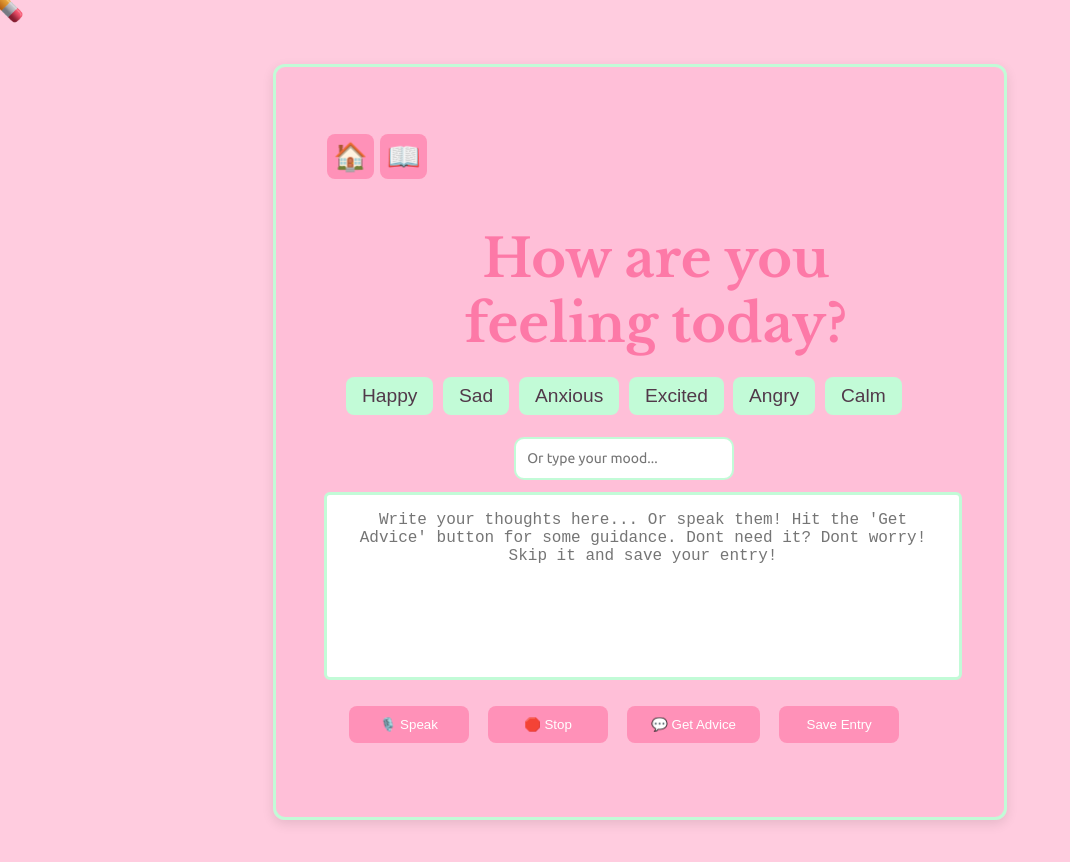
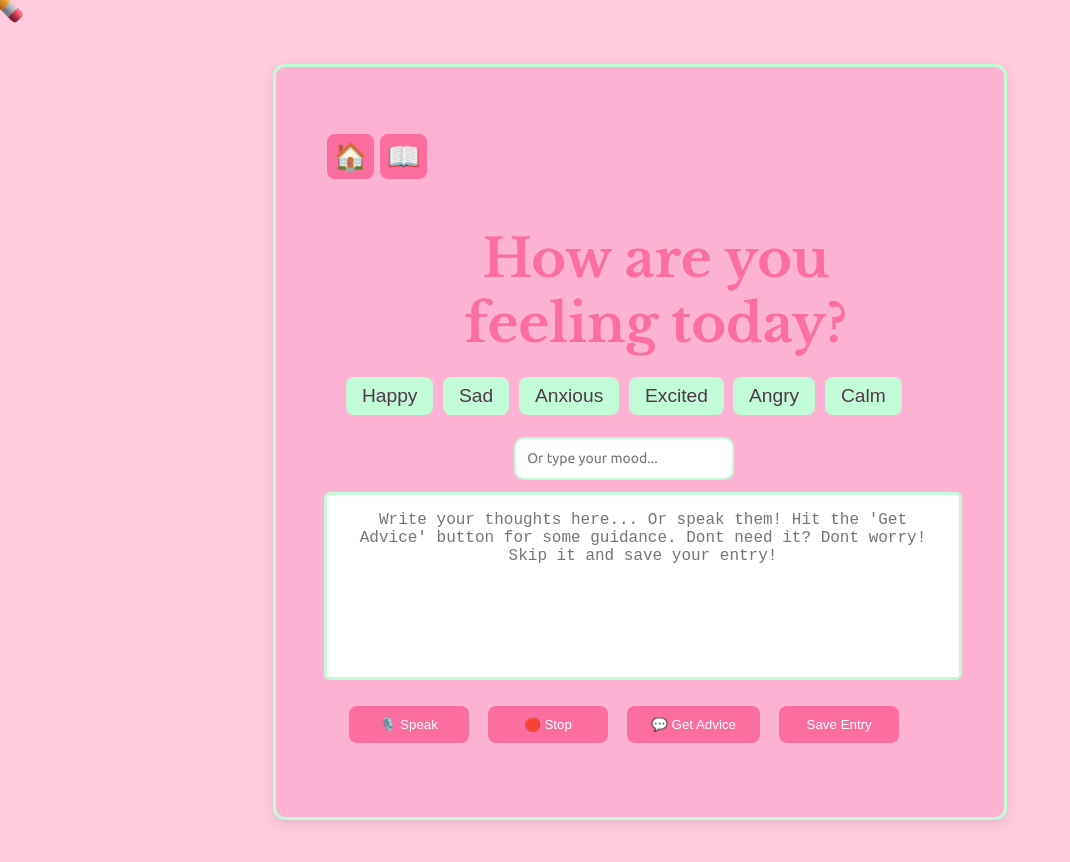
Before and after one commit to ShaynaMBarclay/vent2me, a React (Vite) app: page /journal in a window 1280 px wide. Shown: the whole page, without its empty margins (0-1070 px from the left). Built offline with nearby package versions, Linux system fonts and the light colour scheme; a web font is replaced by a local one.

Commit message:
color change

```diff
--- a/src/styles/History.css
+++ b/src/styles/History.css
@@ -372,7 +372,7 @@ body.dark-mode .toggle-advice {
   border-radius: 15rem;
   box-shadow: 0px 0px 5px rgba(0, 0, 0, 0.1);
   font-family: "Libre Baskerville", serif;
-  border: 3px solid #ff91b8;
+  border: 3px solid #fe4d8b;
   text-align: center;
   font-size: 13px;
   margin-bottom: 2rem;
@@ -382,7 +382,7 @@ body.dark-mode .toggle-advice {
   visibility: visible;
   opacity: 1;
   transition: opacity 0.3s;
-  border: 3px solid #ff91b8;
+  border: 3px solid #fe4d8b;
 
 }
 
@@ -438,7 +438,7 @@ color:  #ffdfdf;
   display: block;
   margin-top: 1.3rem;
   background-color: #fed1f9;
-  border: 3px solid #ff91b8;
+  border: 3px solid #fe4d8b;
   padding: 0.7rem;
   border-radius: 0.5rem;
   cursor: pointer;
--- a/src/styles/Journal.css
+++ b/src/styles/Journal.css
@@ -3,7 +3,7 @@
   margin: 4rem auto;
   padding: 4rem 5rem 4rem 3rem;
   border-radius: 12px;
-  background-color: #fc65a61f;
+  background-color: #feb3d4;
   box-shadow: 0 4px 12px rgba(0, 0, 0, 0.1);
   border: 3px solid #c2fbd7;
 }
@@ -16,7 +16,7 @@ body.dark-mode .journal-container {
 h2 {
   opacity: 0; /* start hidden */
   text-align: center;
-  color: #fd79a7;
+  color: #fd6ea0;
   margin-bottom: 1.3rem;
   font-family: "Ubuntu", sans-serif;
   font-size: 30px;
@@ -107,7 +107,7 @@ body.dark-mode .journal-entry {
 }
 
 .voice-button, .submit-button {
-  background-color: #ff91b8;
+  background-color: #fd6ea0;
   color: white;
   border: none;
   padding: 0.7rem 1.5rem;
@@ -127,7 +127,7 @@ body.dark-mode .submit-button {
 
 
 .voice-button:hover, .submit-button:hover {
-  background-color: #ff7b89;
+  background-color: #fe4d8b;
 }
 
 body.dark-mode .voice-button:hover {
@@ -140,7 +140,7 @@ body.dark-mode .submit-button:hover {
 
 .journalhome-button,
 .history-button {
-  background-color: #ff91b8;
+  background-color: #fd6ea0;
   color: white;
   margin: 0.2rem;
   border: none;
@@ -164,10 +164,10 @@ body.dark-mode .history-button {
 }
 
 .journalhome-button:hover {
-  background-color: #ff7b89;
+  background-color: #fe4d8b;
 }
 .history-button:hover {
-  background-color: #ff7b89;
+  background-color: #fe4d8b;
 }
 
 body.dark-mode .history-button:hover {
@@ -274,7 +274,7 @@ body.dark-mode .ai-response h3 {
 }
 
 .enter-button {
-  background-color: #ff91b8;
+  background-color: #fd6ea0;
   color: white;
   border: none;
   padding: 0.7rem 1.5rem;
@@ -288,7 +288,7 @@ body.dark-mode .enter-button {
 }
 
 .enter-button:hover {
-  background-color: #ff7b89;
+  background-color: #fe4d8b;
 }
 
 body.dark-mode .enter-button:hover {
```
